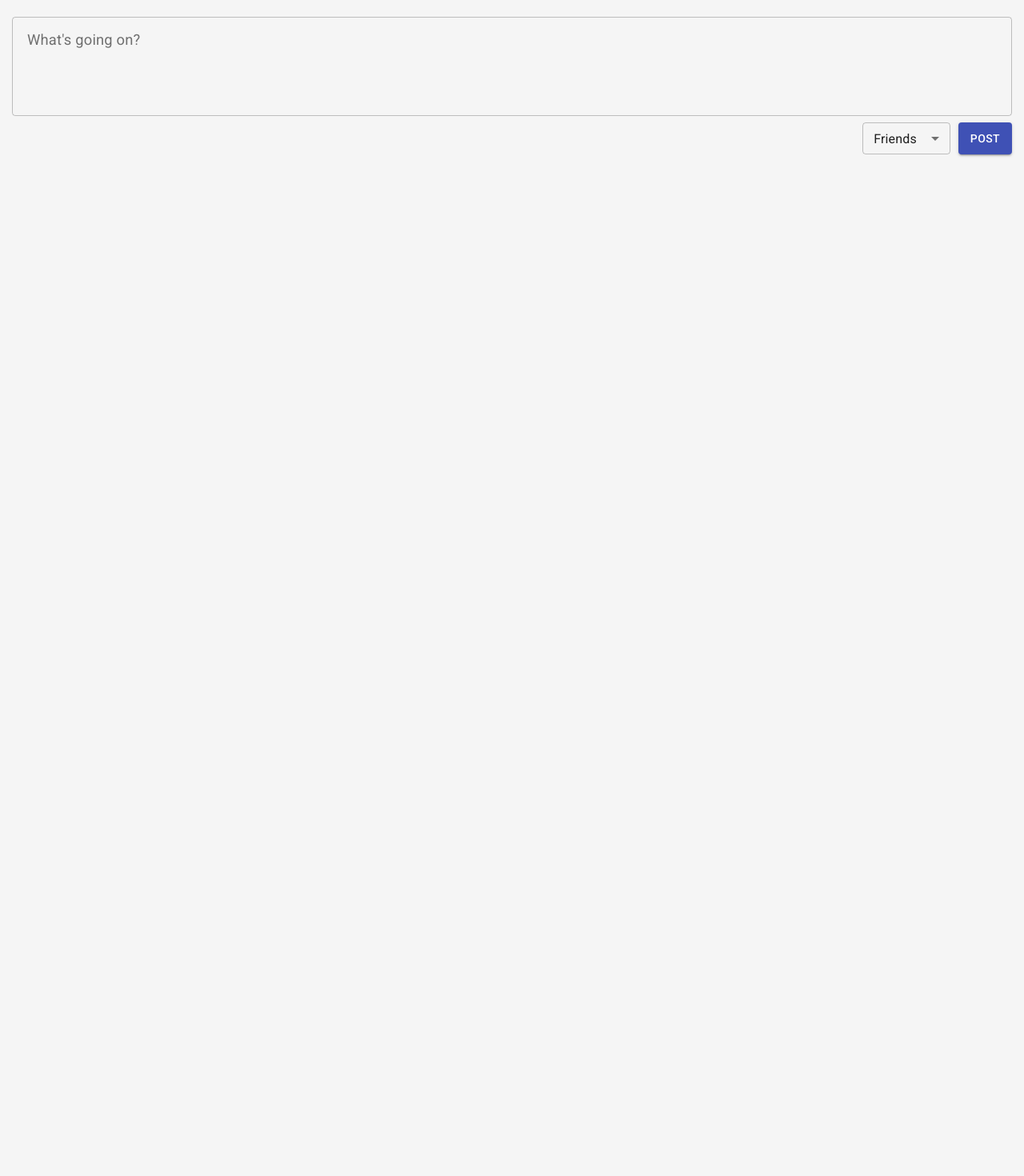
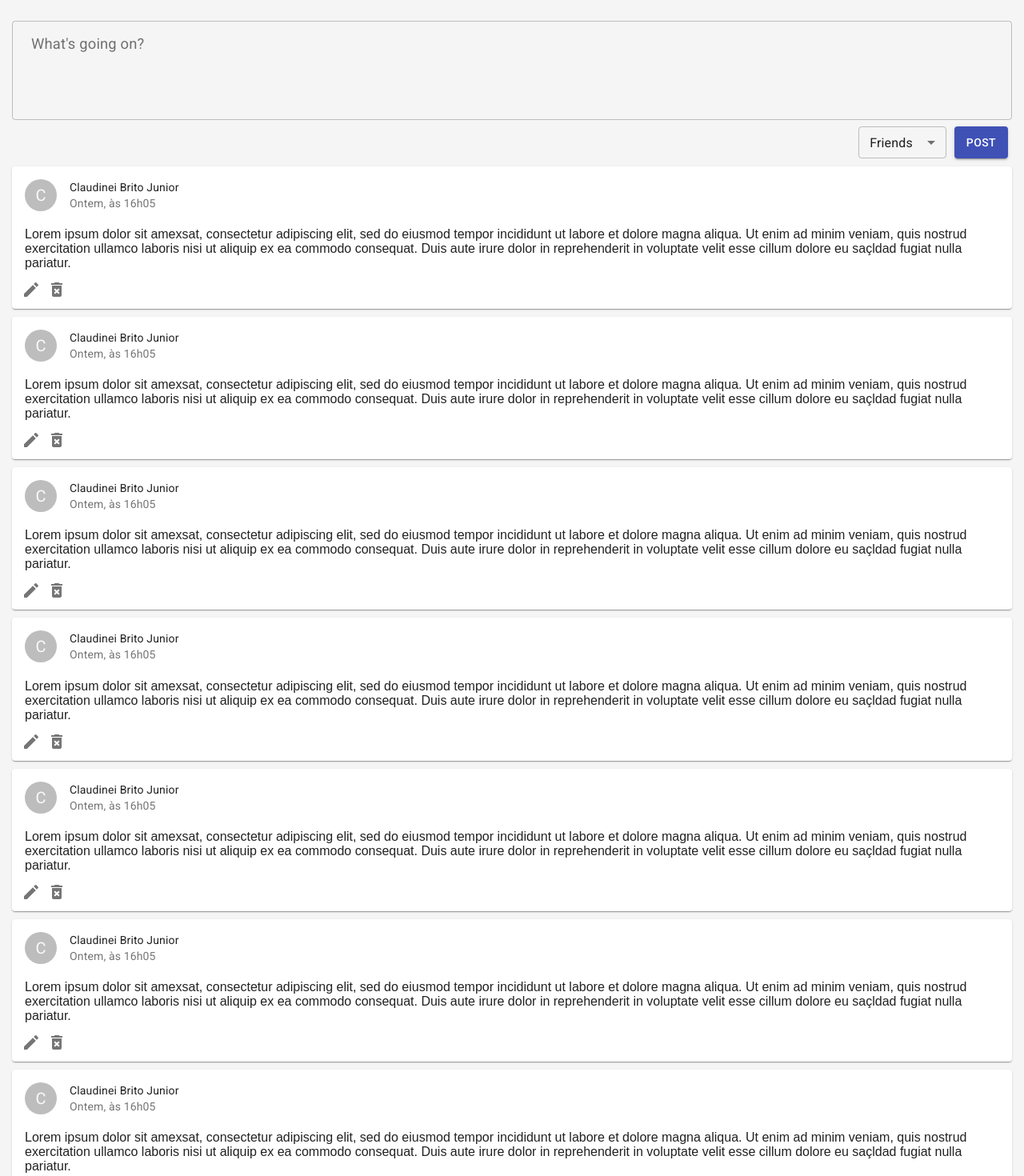
Before and after one commit to claudineibjr/SocialNetwork, a React (Create React App) app: page /home in a window 1280 px wide. Shown: the top 1470 px of the page at 80% size. Before the commit the page ends 800 px from the top, so only its background shows below. Built offline with nearby package versions, Linux system fonts and the light colour scheme.

Commit message:
Creating a component for a post

```diff
--- a/src/Components/CreatePost/styles.css
+++ b/src/Components/CreatePost/styles.css
@@ -1,22 +1,19 @@
 /* Full component */
 .createPostContainer{
-    /*background: #F44336;*/
     display: flex;
     flex-direction: column;
-    padding: 5px;
+    margin-bottom: 5px;
 }
 
 /* Text area */
 .contentArea{
-    /*background: #2196F3;*/
     margin: 0px;
     padding: 0px;
 }
 
 .contentArea > .MuiFormControl-root{
-    /*background: #795548;*/
     width: 100%;
-    padding: 0px 10px 0px 10px;
+    padding: 0px 5px 0px 5px;
 }
 
 .contentArea .MuiOutlinedInput-multiline, .contentArea label {
@@ -26,7 +23,6 @@
 
 /*Bottom buttons */
 .bottomButtons{
-    /*background: #8BC34A;*/
     display: flex;
     flex-direction: row;
     justify-content: end;
--- /dev/null
+++ b/src/Components/PostComponent/index.tsx
@@ -0,0 +1,81 @@
+// React Imports
+import React, {Component} from 'react';
+
+// Styles
+import './styles.css'
+
+// Material-UI Components
+import TextField from '@material-ui/core/TextField';
+import Button from '@material-ui/core/Button';
+import MenuItem from '@material-ui/core/MenuItem';
+import FormHelperText from '@material-ui/core/FormHelperText';
+import FormControl from '@material-ui/core/FormControl';
+import Select from '@material-ui/core/Select';
+import InputLabel from '@material-ui/core/InputLabel';
+import Card from '@material-ui/core/Card';
+import CardHeader from '@material-ui/core/CardHeader';
+import CardMedia from '@material-ui/core/CardMedia';
+import CardContent from '@material-ui/core/CardContent';
+import CardActions from '@material-ui/core/CardActions';
+import Collapse from '@material-ui/core/Collapse';
+import Avatar from '@material-ui/core/Avatar';
+import IconButton from '@material-ui/core/IconButton';
+import Typography from '@material-ui/core/Typography';
+import { red } from '@material-ui/core/colors';
+import FavoriteIcon from '@material-ui/icons/Favorite';
+import ShareIcon from '@material-ui/icons/Share';
+import ExpandMoreIcon from '@material-ui/icons/ExpandMore';
+import MoreVertIcon from '@material-ui/icons/MoreVert';
+
+// Components
+
+// Model
+
+// Services
+import {Utilities} from '../../Services/Utilities';
+
+// Icons
+import EditIcon from '@material-ui/icons/Edit';
+import DeleteForeverIcon from '@material-ui/icons/DeleteForever';
+
+interface Props {
+
+}
+
+interface State {
+
+}
+
+export default class PostComponent extends Component<Props, State>{
+    constructor(props: Props){
+        super(props);
+    }
+
+    render(){
+        return(
+            <div className="postContainer">
+                <Card className='cardContainer'>
+                    <CardHeader
+                        avatar = {<Avatar aria-label="recipe"> C </Avatar>}
+                        title="Claudinei Brito Junior"
+                        subheader="Ontem, às 16h05"/>
+
+                    <CardContent>
+                        Lorem ipsum dolor sit amexsat, consectetur adipiscing elit, sed do eiusmod tempor incididunt ut labore et dolore magna aliqua. Ut enim ad minim veniam, quis nostrud exercitation ullamco laboris nisi ut aliquip ex ea commodo consequat. Duis aute irure dolor in reprehenderit in voluptate velit esse cillum dolore eu saçldad fugiat nulla pariatur.
+                    </CardContent>
+
+                    <CardActions disableSpacing>
+                        <IconButton aria-label="add to favorites">
+                            <EditIcon />
+                        </IconButton>
+
+                        <IconButton aria-label="share">
+                            <DeleteForeverIcon />
+                        </IconButton>
+                    </CardActions>
+
+                </Card>
+            </div>
+        )
+    }
+}
--- /dev/null
+++ b/src/Components/PostComponent/styles.css
@@ -0,0 +1,28 @@
+.postContainer {
+    margin: 5px;
+}
+
+.cardContainer {
+    max-width: 345;
+}
+
+.MuiCardContent-root:last-child {
+    padding-bottom: 12px !important;
+}
+
+.cardContainer .MuiCardHeader-root {
+    padding-bottom: 4px;
+}
+
+.cardContainer .MuiIconButton-root{
+    padding: 4px;
+}
+
+.cardContainer .MuiCardContent-root{
+    padding-bottom: 0px;
+}
+
+.cardMedia {
+    height: 0;
+    padding-top: 56.25%;
+}
--- a/src/Pages/Home/index.tsx
+++ b/src/Pages/Home/index.tsx
@@ -8,6 +8,7 @@ import './styles.css'
 
 // Components
 import CreatePost from '../../Components/CreatePost';
+import PostComponent from '../../Components/PostComponent';
 
 // Model
 
@@ -19,6 +20,19 @@ export default function Home(){
     return (
         <div className="homePageContainer">
             <CreatePost/>
+
+            <PostComponent/>
+            <PostComponent/>
+            <PostComponent/>
+            <PostComponent/>
+            <PostComponent/>
+            <PostComponent/>
+            <PostComponent/>
+            <PostComponent/>
+            <PostComponent/>
+            <PostComponent/>
+            <PostComponent/>
+            <PostComponent/>
         </div>
     );
 }
--- a/src/Pages/Home/styles.css
+++ b/src/Pages/Home/styles.css
@@ -0,0 +1,5 @@
+.homePageContainer{
+    display: flex;
+    flex-direction: column;
+    padding: 10px;
+}
```
